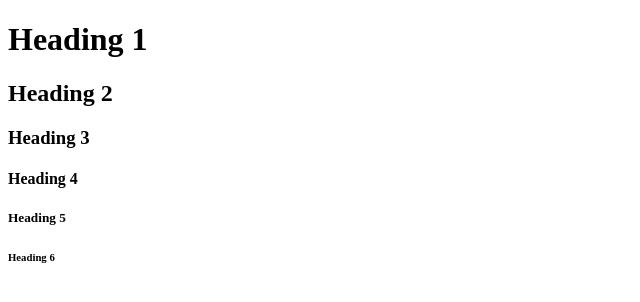
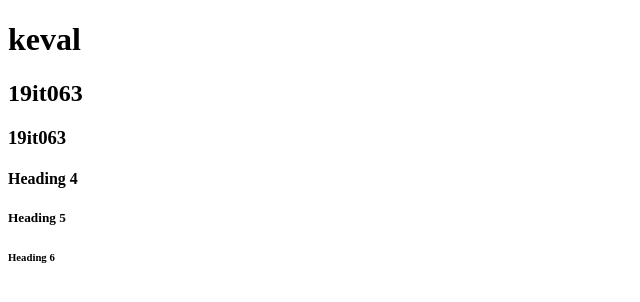
Before and after one commit to KevalMandanka/SE_Practical, a plain HTML site: page index.html in a window 1280 px wide. Shown: the whole page, without its empty margins (0-640 px from the left). Drawn offline with Linux system fonts and the light colour scheme.

Commit message:
Update index.html

```diff
--- a/index.html
+++ b/index.html
@@ -2,9 +2,9 @@
 <html>
 <body>
 
-<h1>Heading 1</h1>
-<h2>Heading 2</h2>
-<h3>Heading 3</h3>
+<h1>keval</h1>
+<h2>19it063</h2>
+<h3>19it063</h3>
 <h4>Heading 4</h4>
 <h5>Heading 5</h5>
 <h6>Heading 6</h6>
```
